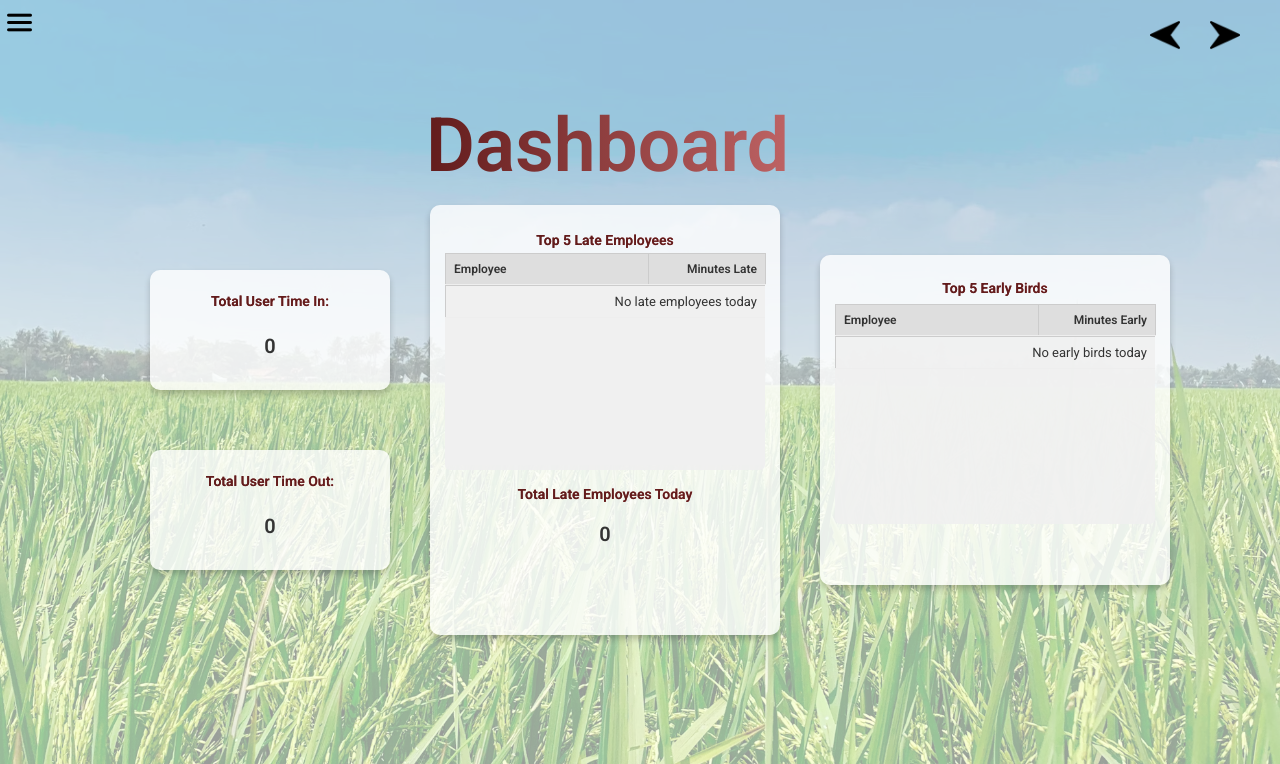
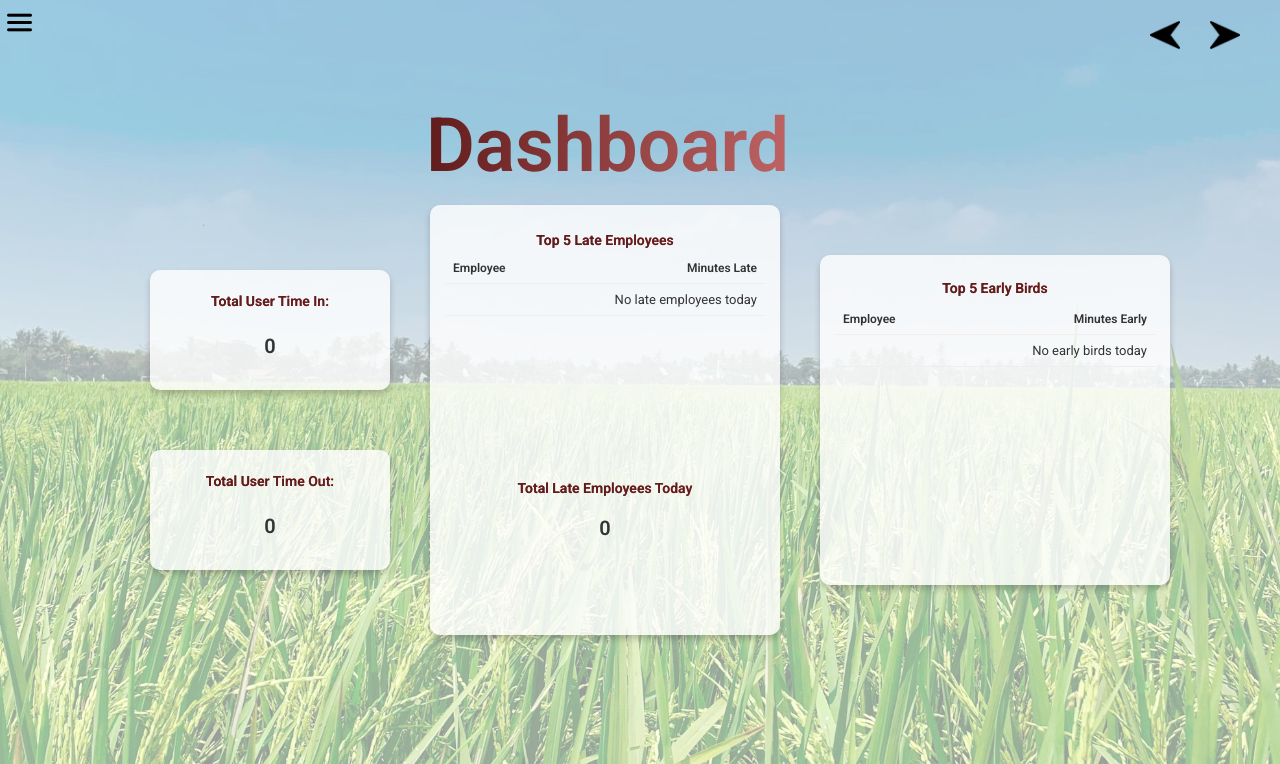
Before and after one commit to CharlesMataOfficial/Time_Keeping_System, a Django app: page /custom_admin_page/ in a window 1280 px wide. Shown: the top 764 px of the page. Run offline with Django 5.2, Linux system fonts and the light colour scheme; the visitor is signed in with stand-in values (Sample User, id 1); data comes from the database, SQL or seed files in the repository; data that the repository does not hold is empty.

Commit message:
Finalize dashboard css

```diff
--- a/attendance/static/css/custom_admin_page.css
+++ b/attendance/static/css/custom_admin_page.css
@@ -290,10 +290,10 @@ h2 {
 .late-employees-list {
   width: 100%;
   height: 500px; /* Gawing mas malaki ang height */
-  background: rgba(240, 240, 240, 0.9);
+  /* background: rgba(240, 240, 240, 0.9); */
   font-size: 14px;
   color: #333;
-  margin-bottom: 5px; /* Paliitin ang espasyo sa pagitan */
+  /* margin-bottom: 5px; */ /* Paliitin ang espasyo sa pagitan */
   overflow-y: auto; /* Enables scrolling if names exceed space */
 }
 
@@ -1183,15 +1183,15 @@ select option:checked {
       margin: 0 auto;
     }
     th, td {
-      border: 1px solid #ccc;
+      /* border: 1px solid #ccc; */
       padding: 10px;
       text-align: left;
     }
     th {
-      background-color: #f4f4f4;
+      /* background-color: #f4f4f4; */
     }
     tr:nth-child(even) {
-      background-color: #fafafa;
+      /* background-color: #fafafa; */
     }
     tr:hover {
       background-color: #f1f1f1;
@@ -1222,8 +1222,8 @@ select option:checked {
   width: 100%;
   border-collapse: collapse;
   margin: 0;
-  background-color: rgba(240, 240, 240, 0.9);
-  border-radius: 5px;
+  /* background-color: rgba(240, 240, 240, 0.9); */
+  /* border-radius: 5px; */
   table-layout: fixed; /* This helps maintain column widths */
 }
 
@@ -1235,7 +1235,7 @@ select option:checked {
 }
 
 .dashboard-table th {
-  background-color: rgba(220, 220, 220, 0.9);
+  /* background-color: rgba(220, 220, 220, 0.9); */
   color: #333;
   font-size: 12px;
   font-weight: bold;
@@ -1274,6 +1274,7 @@ select option:checked {
 .early-birds-list {
   max-height: 180px;
   overflow-y: auto;
+  overflow-x: hidden; /* Hide horizontal scrollbar */
 }
 
 /* Fix table displays within scrolling containers */
@@ -1300,6 +1301,7 @@ select option:checked {
 .dashboard-table tbody {
   display: block;
   overflow-y: auto;
+  overflow-x: hidden; /* Prevent horizontal scroll */
   width: 100%;
   max-height: 180px;
 }
@@ -1318,6 +1320,7 @@ select option:checked {
   border-bottom: 1px solid #eee;
   overflow: hidden;
   text-overflow: ellipsis;
+  white-space: nowrap; /* Ensure text truncates instead of causing horizontal scroll */
 }
 
 /* Set column widths */
@@ -1334,7 +1337,7 @@ select option:checked {
 
 /* Other styling */
 .dashboard-table th {
-  background-color: rgba(220, 220, 220, 0.9);
+  /* background-color: rgba(220, 220, 220, 0.9); */
   color: #333;
   font-size: 12px;
   font-weight: bold;
```
